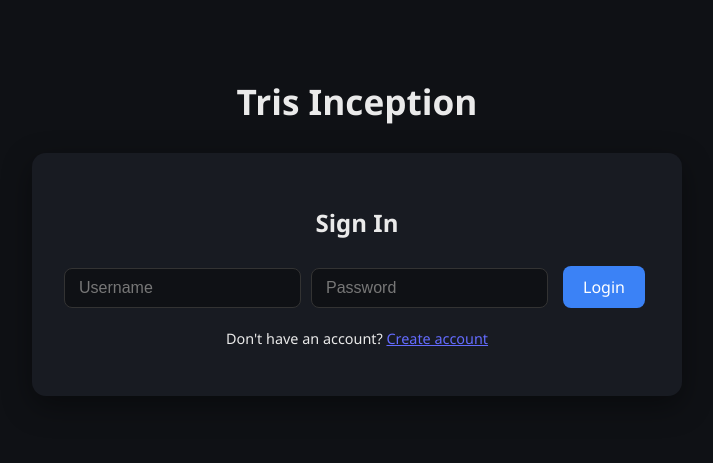
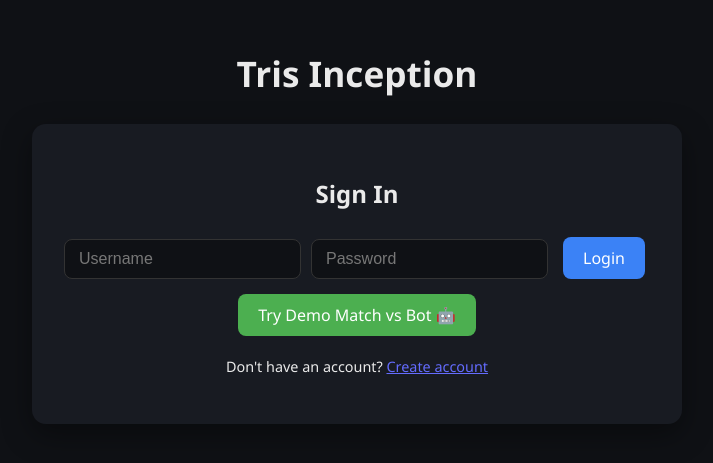
Before and after one commit to LorenzoDOrtona/Tris_Inception, a React (Vite) app in the folder frontend/: page / in a window 1280 px wide. Shown: the part 173-636 px from the top of the page, without its empty margins (283-996 px from the left). Built offline with nearby package versions, Linux system fonts and the light colour scheme.

Commit message:
feat(login): demo button

```diff
--- a/frontend/src/App.jsx
+++ b/frontend/src/App.jsx
@@ -64,19 +64,22 @@ function App() {
 };
 
   // --- 2. MATCHMAKING ---
-  const handleFindGame = async (mode) => { // 'mode' can be "normal" or "BOT"
+  const handleFindGame = async (mode, customToken = null) => { // 'mode' can be "normal" or "BOT"
+    const activeToken = customToken || token;
     try {
       const res = await fetch(`${API_BASE_URL}/match`, {
         method: 'POST',
         headers: { 'Content-Type': 'application/json' },
         body: JSON.stringify({
-           token: token,
+           token: activeToken,
            game_mode: mode,
            side_measure: 9
         })
       });
 
       const data = await res.json();
+      if (!res.ok) throw new Error(data.error || "Matchmaking failed");
+
       setGameId(data.id_game);
       lastTimestampRef.current = 0;
 
@@ -87,6 +90,26 @@ function App() {
       }
     } catch (err) {
       console.error("Matchmaking Error:", err);
+      setErrorMessage(err.message);
+    }
+  };
+
+  const handleDemoMatch = async () => {
+    try {
+      const res = await fetch(`${API_BASE_URL}/guest`, {
+        method: 'POST',
+        headers: { 'Content-Type': 'application/json' }
+      });
+      const data = await res.json();
+      if (!res.ok) throw new Error(data.error || "Guest login failed");
+
+      setToken(data.token);
+      setPlayerName(data.username);
+      // Directly start a BOT game with the new token
+      handleFindGame('BOT', data.token);
+    } catch (err) {
+      console.error("Demo Match Error:", err);
+      setErrorMessage(err.message);
     }
   };
 
@@ -291,6 +314,16 @@ const renderBoard = () => {
         </button>
       </form>
 
+      {isLoginMode && (
+        <button
+          onClick={handleDemoMatch}
+          className="demo-button"
+          style={{ marginTop: '10px', backgroundColor: '#4caf50' }}
+        >
+          Try Demo Match vs Bot 🤖
+        </button>
+      )}
+
       {/* Toggle Link */}
       <p style={{ marginTop: '15px', fontSize: '0.9rem' }}>
         {isLoginMode ? "Don't have an account? " : "Already have an account? "}
```
Also changed, not shown: 2 other files (tests, documents, lock files or other folders).
